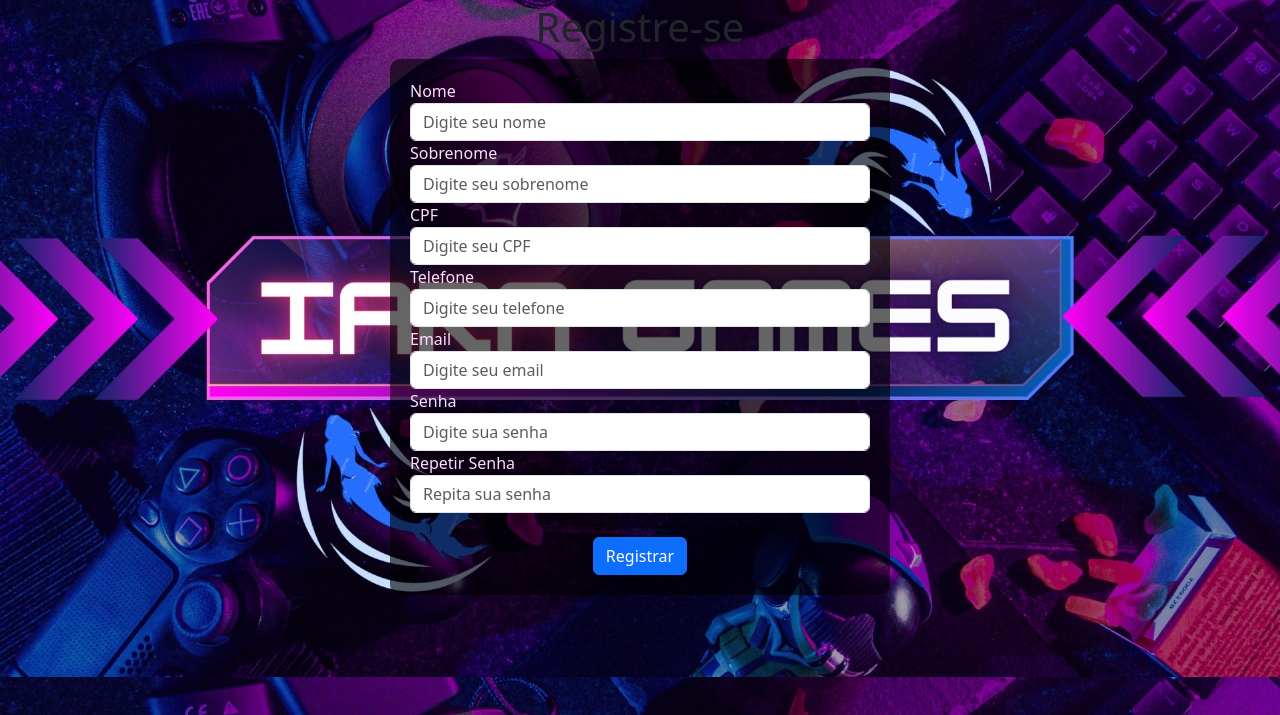
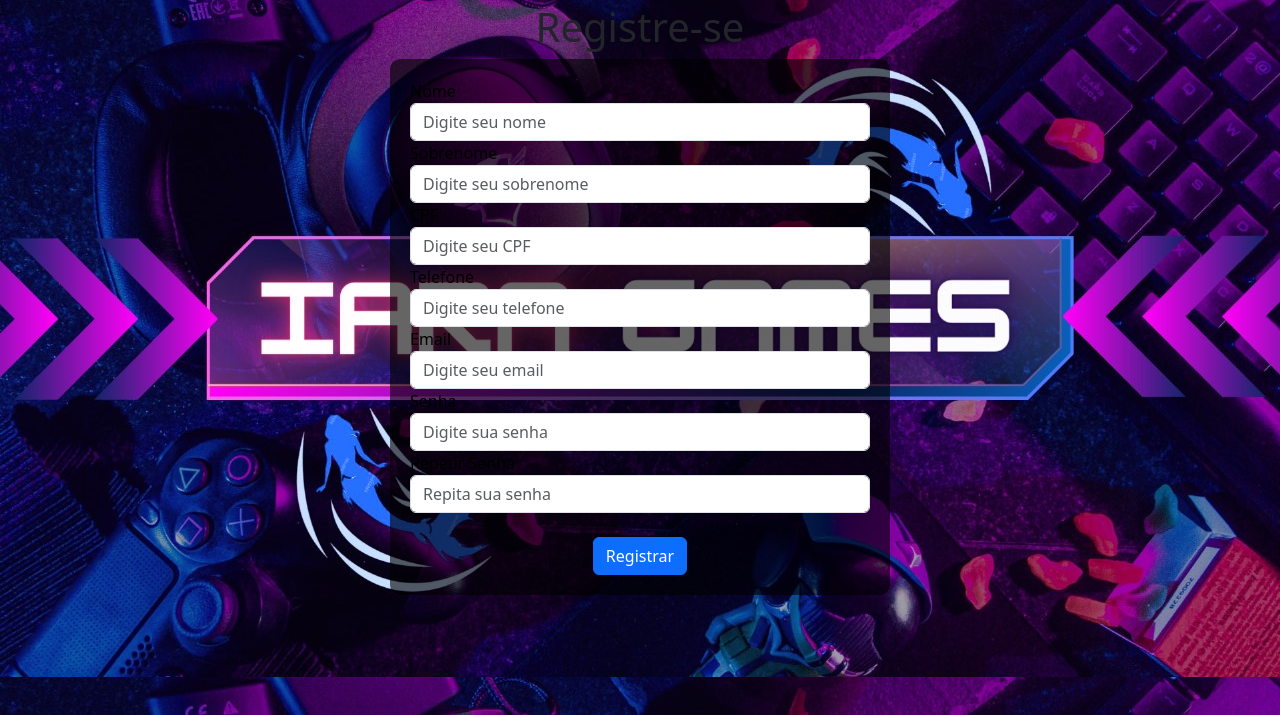
Before and after one commit to Viholialves/iara-login, a PHP site: page /html/cadastro.php in a window 1280 px wide. Shown: the part 43-758 px from the top of the page. Run offline with PHP 8.4, Linux system fonts and the light colour scheme.

Commit message:
Update cadastro.css

```diff
--- a/css/cadastro.css
+++ b/css/cadastro.css
@@ -14,5 +14,5 @@ form {
 }
 
 label {
-  color: #ffddff;
+  color: #000000;
 }
```
